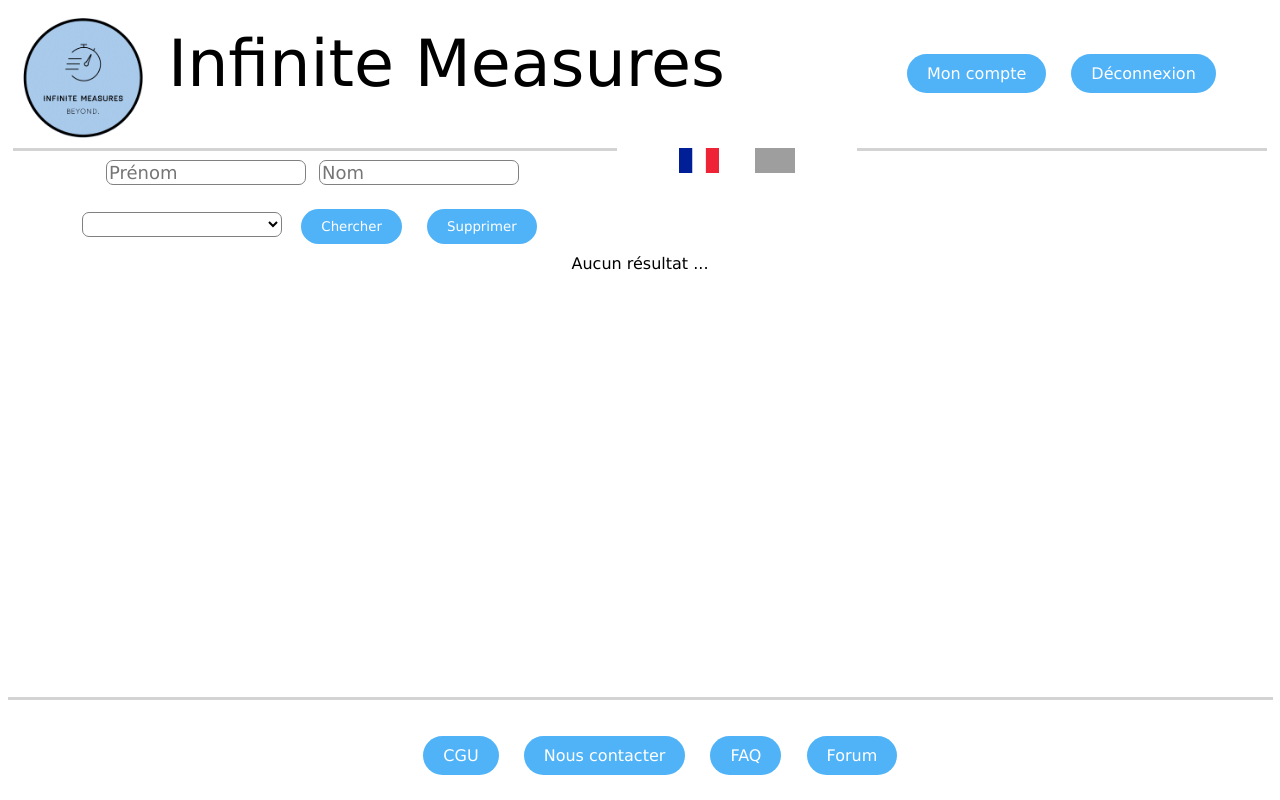
After one commit to Heiim/InfinityMeasure-s-Website, a PHP site: page /barrerecherche/testsearch.php in a window 1280 px wide. The commit adds this page. Run offline with PHP 8.4, Linux system fonts and the light colour scheme; data that the repository does not hold is empty; grey boxes are pictures that could not be loaded.

Commit message:
(╬ ಠ益ಠ)

```diff
--- a/barrerecherche/index.php
+++ b/barrerecherche/index.php
@@ -1,4 +1,6 @@
 <?php
+
+
 $DATABASE_HOST = 'localhost';
 $DATABASE_USER = 'root';
 $DATABASE_PASS = '';
@@ -10,7 +12,6 @@ if(isset($_GET['prenom']) AND !empty($_GET['prenom'])) {
     $prenom_user = "firstn = "."'$prenom'";
 }else{
     $prenom_user = "firstn "."IS NOT NULL";
-
 }
 
 if(isset($_GET['nom']) AND !empty($_GET['nom'])) {
@@ -29,30 +30,22 @@ if(isset($_GET['status']) AND !empty($_GET['status'])) {
 
 
 $con = mysqli_connect($DATABASE_HOST, $DATABASE_USER, $DATABASE_PASS, $DATABASE_NAME);
-$user = $con->prepare("SELECT * FROM accounts WHERE $prenom_user AND $nom_user AND $status_user");
-$user->bind_param('sss', $prenom_user, $nom_user, $status_user);
-$user->execute();
-$user->store_result();
+$user = $con->query("SELECT id, firstn, lastn, email, status FROM accounts WHERE $prenom_user  AND $nom_user AND $status_user");
+$con->close();
 ?>
-<form method="GET">
-    <input type="search" name="prenom" placeholder="Prénom" />
-    <input type="search" name="nom" placeholder="Nom" />
-    <select name="status" placeholder="Status">
-		<option value="0"></option>
-		<option value="User">Utilisateur</option>
-		<option value="Gestionnaire">Gestionnaire</option>
-		<option value="Admin">Administrateur</option>
-    </select>
-    <input type="submit" value="Chercher" />
-</form>
 <?php if($user->num_rows > 0) { ?>
-    <?php while($a = $user->fetch_assoc()) { ?>
-        <ul>
-            <li><?php print_r($a)?></li>
-        </ul>
+    <?php while($a = $user->fetch_assoc()) {?>
+
+        <div class="barre"><a href="">
+            <ul class="usercard">
+                <li class="usercard_title"><?=$a['firstn']?> <?=$a['lastn']?></li>
+                <li class="usercard_data">Email : <?=$a['email']?></li>
+                <li class="usercard_data">Status : <?=$a['status']?></li>
+
+            </ul>
+        </a></div>
     <?php } ?>
 <?php } else { ?>
     Aucun résultat ...
+
 <?php } ?>
-<?php $con->close();
-?>
--- a/barrerecherche/testsearch.html
+++ /dev/null
@@ -1,5 +0,0 @@
-<!DOCTYPE html>
-<html>
-<form action="index.php" method="POST">
-</form>
-</html>
--- /dev/null
+++ b/barrerecherche/testsearch.php
@@ -0,0 +1,64 @@
+<!DOCTYPE html>
+
+<html>
+    <head>
+        <link rel="stylesheet" href="../quirky.css">
+        <link rel="icon" type="image/png" href="../images/infinitelogo.png" />
+    </head>
+
+    <header>
+    <div>
+        <div class="logo">
+            <a href="../home.html"><img src="../images/infinitelogo.png" width=100%x height=100%>
+        </div>
+        <p class="name">Infinite Measures</p>
+        </a>
+    </div>
+    <div class="connection">
+        <ul>
+            <li class="button"><a class="whitelink" href="profile.php">Mon compte</a></li>
+            <li class="button"><a class="whitelink" href="logout.php">Déconnexion</a></li>
+        </ul>
+    </div>
+
+    <div class="language">
+        <div>
+            <img class="flagbutton" src="../images/FrFlag.png" width=40px height=25px>
+            <img class="flagbutton" src="../images/GBFlag.jpg" width=40px height=25px>
+        </div>
+    </div>
+</header>
+
+<body>
+    <div class="wrapper">
+        <div class="barre">
+            <form method="GET">
+                <input type="search" name="prenom" placeholder="Prénom" />
+                <input type="search" name="nom" placeholder="Nom" />
+                <select name="status" placeholder="Status">
+                    <option value="0"></option>
+                    <option value="User">Utilisateur</option>
+                    <option value="Gestionnaire">Gestionnaire</option>
+                    <option value="Admin">Administrateur</option>
+                </select>
+                <input type="submit" value="Chercher" />
+                <input type="reset" value="Supprimer" />
+            </form>
+
+            <div>
+
+                <?php include 'index.php';?>
+            </div>
+            <div class="push"></div>
+
+            <footer class="gooter"><ul>
+                <li class="button"><a class="whitelink" href="cgu.html">CGU</a></li>
+                <li class="button"><a class="whitelink" href="contact.html">Nous contacter</a></li>
+                <li class="button"><a class="whitelink" href="FAQ/faq.html">FAQ</a></li>
+                <li class="button"><a class="whitelink" href="forum.html">Forum</a></li>
+            </ul></footer>
+        </div>
+
+
+
+</body>
--- a/quirky.css
+++ b/quirky.css
@@ -28,7 +28,7 @@ header {
 
 
 footer {
-    bottom: 0;
+    bottom: 0px;
     text-align: center;
     position: fixed;
     width: 98.8%;
@@ -308,8 +308,13 @@ input[type=submit]:hover {
 
 /*search page*/
 
-.custom-select{
-    position: relative;
+.barre {
+    width: 100%;
+    text-align: center;
+}
+
+
+input[type=search]{
     width: 200px;
     height: 25px;
     margin: 4px;
@@ -320,13 +325,67 @@ input[type=submit]:hover {
 
 }
 
-/*.custom-select select {
-    display: none;
+input[type=search]:focus, input[type=search]:hover{
+    border-bottom-width: 6px;
+    border-bottom-right-radius: 10px;
+    border-bottom-left-radius: 10px;
+    border-bottom-color: #50b3f8;
+    outline: none;
+
 }
 
-.select-selected {
-    background-color: DodgerBlue;
-}*/
+select {
+    position: relative;
+    width: 200px;
+    height: 25px;
+    margin: 4px;
+    border: 1px solid grey;
+    border-radius: 7px;
+    font-size: large;
+    outline: none;
+}
+
+select:focus, select:hover {
+    border-bottom-width: 6px;
+    border-bottom-right-radius: 10px;
+    border-bottom-left-radius: 10px;
+    border-bottom-color: #50b3f8;
+}
+
+.usercard {
+    font-weight: 300;
+    background-color: #50b3f8;
+    padding: 10px;
+    padding-right: 20px;
+    padding-left: 20px;
+    margin: 10px;
+    margin-top: 20px;
+    text-align: center;
+    display: block;
+    border-radius: 50px;
+    height: 100px;
+    float: left;
+    text-transform: capitalize;
+    min-width: 250px;
+    max-width: 350px;
+
+
+
+}
+.usercard_title {
+    list-style-type: none;
+    font-size: 20px;
+    background-color: #50b3f8;
+    margin-top: 8px;
+
+}
+.usercard_data {
+    list-style-type: none;
+    background-color: #50b3f8;
+    margin-top: 8px;
+    font-size: 15px;
+}
+
 
 @media only screen and (max-width: 1050px) {
     /* For mobile phones: */
```
